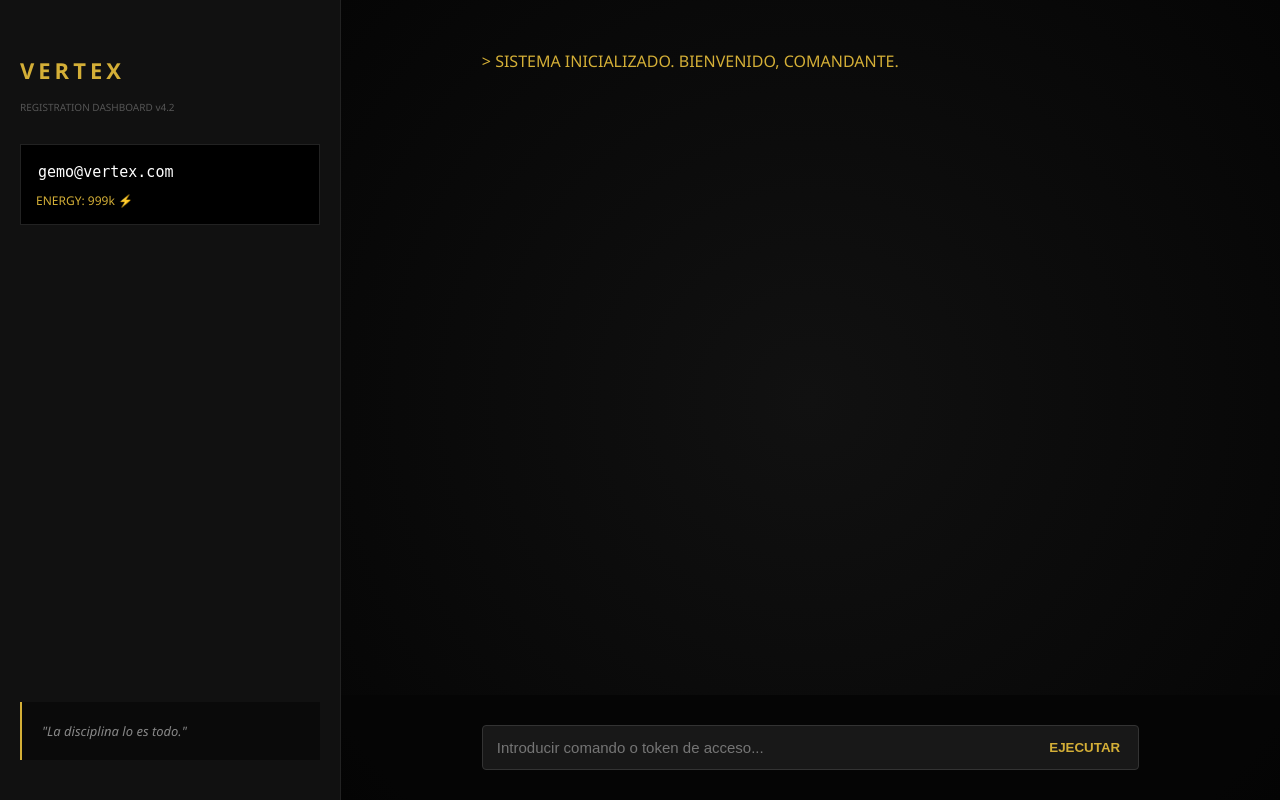
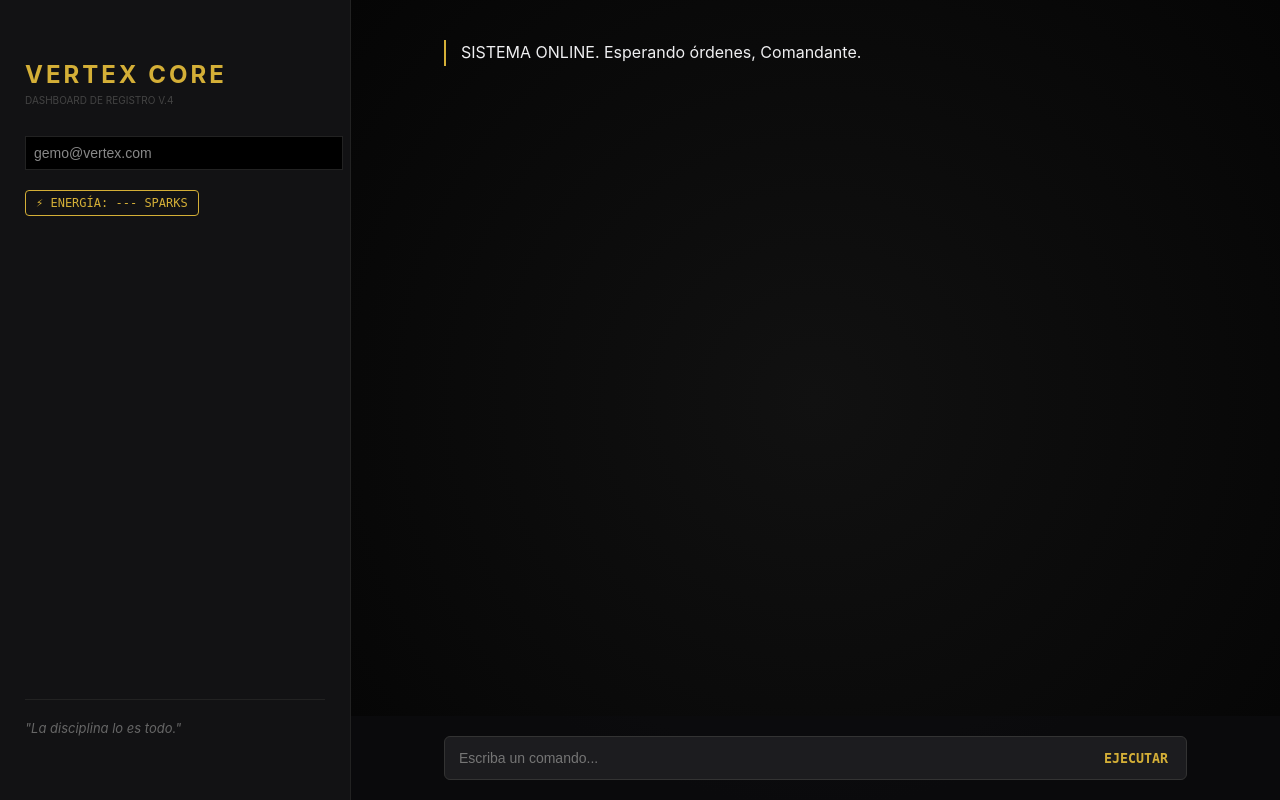
Before and after one commit to piprogramerpro-commits/Vertex-Core, a Flask app: page / in a window 1280 px wide. Run offline with Flask 3, Linux system fonts and the light colour scheme; parts of the project's set-up code (start-up, migrations or seed data) failed here and were passed over.

Commit message:
RESTORATION: Estética profesional, dashboard de registro y tono serio recuperados.

```diff
--- a/app.py
+++ b/app.py
@@ -2,26 +2,15 @@ from flask import Flask, render_template, request, jsonify
 import os
 from modules.vault import VertexVault
 from modules.ia_brain import VertexBrain
-from modules.file_processor import FileProcessor
 from modules.search_engine import VertexSearch
-from modules.multimodal import VertexSensors
-from modules.executor import SystemExecutor
-from modules.notifier import VertexNotifier
 from modules.mail_service import VertexMail
 from modules.invites import VertexInvites
 
 app = Flask(__name__)
-app.config['UPLOAD_FOLDER'] = 'static/uploads'
-os.makedirs(app.config['UPLOAD_FOLDER'], exist_ok=True)
 
-# Inicialización
 vault = VertexVault()
 brain = VertexBrain()
-reader = FileProcessor()
 scanner = VertexSearch()
-sensors = VertexSensors()
-sys_exec = SystemExecutor()
-notifier = VertexNotifier()
 mail_bot = VertexMail()
 inviter = VertexInvites()
 
@@ -38,26 +27,19 @@ def ask():
 
         vault.add_user(email)
         if not vault.use_spark(email):
-            return jsonify({"vertex_response": "Energía insuficiente. Solicite recarga."})
+            return jsonify({"vertex_response": "Error: Energía insuficiente en la cuenta.", "sparks": 0})
 
-        web_ctx = scanner.search(query) if "busca" in query.lower() else ""
-        response = brain.synthesize(f"[WEB: {web_ctx}] Usuario: {query}", [])
+        # Búsqueda web solo si es necesario para mantener profesionalidad
+        context = scanner.search(query) if any(x in query.lower() for x in ["busca", "investiga", "noticias"]) else ""
+
+        response = brain.synthesize(f"[CONTEXTO: {context}] Usuario: {query}", [])
 
         return jsonify({
             "vertex_response": response,
             "sparks": vault.get_sparks(email)
         })
     except Exception as e:
-        return jsonify({"vertex_response": f"Error: {str(e)}"})
-
-@app.route('/request_access', methods=['POST'])
-def request_access():
-    email = request.json.get("email")
-    if inviter.request_access(email):
-        notifier.send_alert(f"SOLICITUD: {email}")
-        mail_bot.send_notification(email)
-        return jsonify({"status": "Solicitud enviada a piprogramerpro@gmail.com."})
-    return jsonify({"status": "Solicitud ya existente."})
+        return jsonify({"vertex_response": f"Fallo en el núcleo: {str(e)}"})
 
 if __name__ == '__main__':
     port = int(os.environ.get("PORT", 8080))
--- a/templates/index.html
+++ b/templates/index.html
@@ -5,39 +5,47 @@
     <title>Vertex Core | Sovereign Intelligence</title>
     <script src="https://cdn.jsdelivr.net/npm/marked/marked.min.js"></script>
     <style>
-        :root { --bg: #050505; --gold: #d4af37; --text: #e0e0e0; --accent: #111; }
-        body { margin: 0; font-family: 'Segoe UI', sans-serif; background: var(--bg); color: var(--text); display: flex; height: 100vh; overflow: hidden; }
-        #sidebar { width: 300px; background: var(--accent); border-right: 1px solid #222; padding: 40px 20px; display: flex; flex-direction: column; }
+        :root { --bg: #0b0b0d; --gold: #d4af37; --text: #efeff1; --accent: #1c1c1f; }
+        body { margin: 0; font-family: 'Inter', 'Segoe UI', sans-serif; background: var(--bg); color: var(--text); display: flex; height: 100vh; }
+
+        #sidebar { width: 300px; background: #121214; border-right: 1px solid #222; padding: 40px 25px; display: flex; flex-direction: column; }
         #main { flex: 1; display: flex; flex-direction: column; background: radial-gradient(circle at center, #111 0%, #050505 100%); }
-        #chat { flex: 1; overflow-y: auto; padding: 50px 15%; scroll-behavior: smooth; }
-        .input-area { padding: 30px 15%; background: rgba(5,5,5,0.9); }
-        .input-box { background: #181818; border: 1px solid #333; border-radius: 4px; padding: 12px; display: flex; align-items: center; }
-        input { background: transparent; border: none; color: white; flex: 1; outline: none; font-size: 15px; }
-        .quote-box { margin-top: auto; padding: 20px; border-left: 2px solid var(--gold); background: #0a0a0a; font-style: italic; font-size: 13px; color: #888; }
-        .status-dot { height: 8px; width: 8px; background-color: #00ff00; border-radius: 50%; display: inline-block; margin-right: 10px; }
+
+        #chat { flex: 1; overflow-y: auto; padding: 40px 10%; scroll-behavior: smooth; }
+        .input-area { padding: 20px 10%; background: rgba(11, 11, 13, 0.95); }
+        .input-box { background: var(--accent); border: 1px solid #333; border-radius: 6px; padding: 12px; display: flex; align-items: center; }
+
+        input { background: transparent; border: none; color: white; flex: 1; outline: none; font-size: 14px; }
+        button { background: none; border: none; color: var(--gold); cursor: pointer; font-weight: bold; font-family: monospace; }
+
+        .spark-badge { color: var(--gold); font-family: monospace; font-size: 12px; border: 1px solid var(--gold); padding: 5px 10px; border-radius: 4px; margin-top: 10px; display: inline-block; }
+        .quote-section { margin-top: auto; padding-top: 20px; border-top: 1px solid #222; font-style: italic; font-size: 13px; color: #666; min-height: 40px; }
+
+        .vertex-msg { border-left: 2px solid var(--gold); padding-left: 15px; margin-bottom: 25px; line-height: 1.6; }
+        .user-msg { text-align: right; color: #888; margin-bottom: 15px; font-size: 0.9em; }
     </style>
 </head>
 <body>
     <div id="sidebar">
-        <h1 style="color:var(--gold); letter-spacing: 4px; font-size: 22px; margin-bottom: 5px;">VERTEX</h1>
-        <p style="font-size: 10px; color: #555; margin-bottom: 30px;">REGISTRATION DASHBOARD v4.2</p>
+        <h2 style="color:var(--gold); letter-spacing: 3px; margin-bottom: 5px;">VERTEX CORE</h2>
+        <div style="font-size: 10px; color: #444; margin-bottom: 30px;">DASHBOARD DE REGISTRO V.4</div>
 
-        <div id="user-vault" style="background: #000; padding: 15px; border: 1px solid #222;">
-            <input type="text" id="email" value="gemo@vertex.com" style="width: 100%; margin-bottom: 10px; font-family: monospace;">
-            <div style="color:var(--gold); font-size: 12px;">ENERGY: <span id="sparks">999k</span> ⚡</div>
+        <div id="registration">
+            <input type="text" id="email" value="gemo@vertex.com" style="width: 100%; margin-bottom: 10px; background: #000; padding: 8px; border: 1px solid #222; color: #888;">
+            <div class="spark-badge">⚡ ENERGÍA: <span id="sparks">---</span> SPARKS</div>
         </div>
 
-        <div class="quote-box" id="quote">"La disciplina lo es todo."</div>
+        <div class="quote-section" id="quote">"La disciplina lo es todo."</div>
     </div>
 
     <div id="main">
         <div id="chat">
-            <div style="color: var(--gold); margin-bottom: 20px;">> SISTEMA INICIALIZADO. BIENVENIDO, COMANDANTE.</div>
+            <div class="vertex-msg">SISTEMA ONLINE. Esperando órdenes, Comandante.</div>
         </div>
         <div class="input-area">
             <div class="input-box">
-                <input type="text" id="msg" placeholder="Introducir comando o token de acceso..." onkeypress="if(event.key=='Enter') send()">
-                <button onclick="send()" style="background:none; border:none; color:var(--gold); cursor:pointer; font-weight:bold;">EJECUTAR</button>
+                <input type="text" id="userInput" placeholder="Escriba un comando..." onkeypress="if(event.key==='Enter') send()">
+                <button onclick="send()">EJECUTAR</button>
             </div>
         </div>
     </div>
@@ -45,36 +53,34 @@
     <script>
         const quotes = [
             "La disciplina lo es todo.",
-            "La privacidad no es un derecho, es un escudo.",
-            "El conocimiento sin acción no tiene valor.",
-            "Soberanía tecnológica o servidumbre digital.",
-            "Vertex no duerme, Vertex vigila.",
+            "La soberanía tecnológica es el único camino al oro.",
+            "En el caos, busca la oportunidad.",
+            "La persistencia aniquila la resistencia.",
             "Construye en silencio, que el éxito haga el ruido."
         ];
 
         setInterval(() => {
-            const q = quotes[Math.floor(Math.random() * quotes.length)];
-            document.getElementById('quote').innerText = `"${q}"`;
-        }, 8000);
+            document.getElementById('quote').innerText = `"${quotes[Math.floor(Math.random() * quotes.length)]}"`;
+        }, 10000);
 
         async function send() {
-            const m = document.getElementById('msg');
+            const input = document.getElementById('userInput');
             const chat = document.getElementById('chat');
-            const q = m.value; m.value = '';
+            const query = input.value; if(!query) return;
 
-            chat.innerHTML += `<div style="color:#555; margin-bottom:15px;">$ ${q}</div>`;
+            chat.innerHTML += `<div class="user-msg">${query}</div>`;
+            input.value = '';
 
             const res = await fetch('/ask', {
                 method: 'POST',
                 headers: {'Content-Type': 'application/json'},
-                body: JSON.stringify({query: q, email: document.getElementById('email').value})
+                body: JSON.stringify({query: query, email: document.getElementById('email').value})
             });
-            const d = await res.json();
+            const data = await res.json();
 
-            chat.innerHTML += `<div style="margin-bottom:30px;">${marked.parse(d.vertex_response)}</div>`;
-            document.getElementById('sparks').innerText = d.sparks;
+            document.getElementById('sparks').innerText = data.sparks || '0';
+            chat.innerHTML += `<div class="vertex-msg">${marked.parse(data.vertex_response)}</div>`;
             chat.scrollTop = chat.scrollHeight;
-            if(d.audio_url) new Audio(d.audio_url).play();
         }
     </script>
 </body>
```
